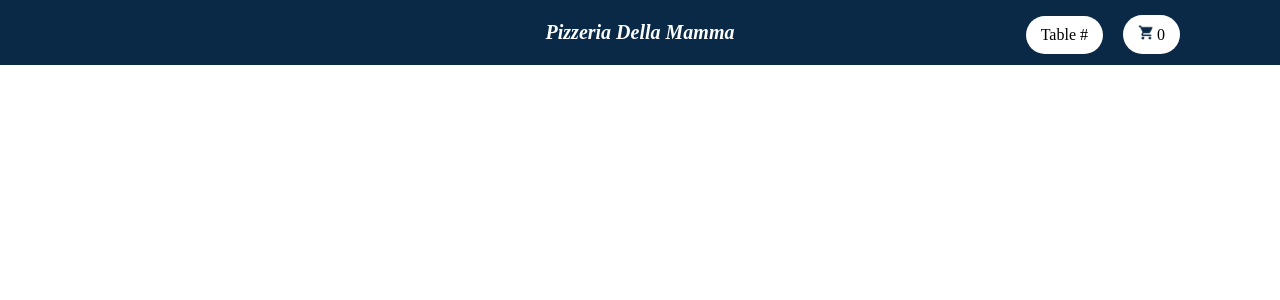
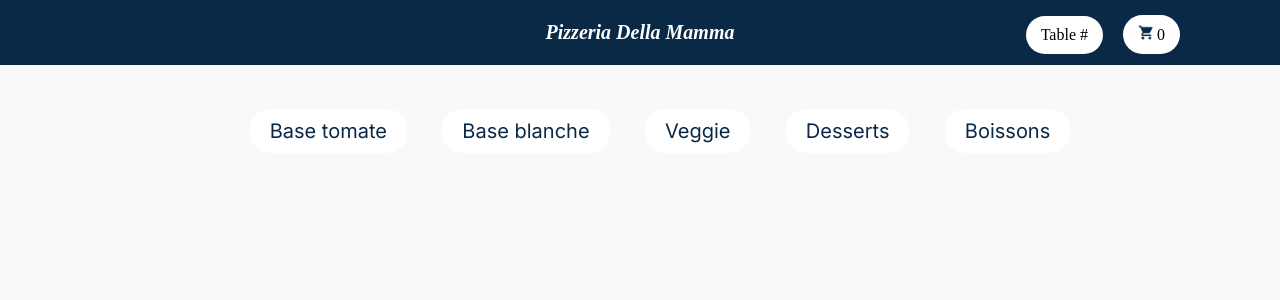
Before and after one commit to bkenzia/Pizzeria-Della-Mamma, an Angular app: page / in a window 1280 px wide. Shown: the top 300 px of the page. Built offline with nearby package versions, Linux system fonts and the light colour scheme.

Commit message:
[FEATURE] création HTML CSS component filtre catégories + style.css
création HTML CSS du filtre catégories
quelques ajouts de styles comme les fonts Inter et Playfair + le bacgroundcolor du site ont été ajouté respectivement en  index.html et style.css

```diff
--- a/src/app/app.component.html
+++ b/src/app/app.component.html
@@ -1 +1,3 @@
 <app-header></app-header>
+
+<app-filter-by-tag></app-filter-by-tag>
--- a/src/app/app.module.ts
+++ b/src/app/app.module.ts
@@ -4,11 +4,13 @@ import { BrowserModule } from '@angular/platform-browser';
 import { AppRoutingModule } from './app-routing.module';
 import { AppComponent } from './app.component';
 import { HeaderComponent } from './components/header/header.component';
+import { FilterByTagComponent } from './components/filter-by-tag/filter-by-tag.component';
 
 @NgModule({
   declarations: [
     AppComponent,
-    HeaderComponent
+    HeaderComponent,
+    FilterByTagComponent
   ],
   imports: [
     BrowserModule,
--- /dev/null
+++ b/src/app/components/filter-by-tag/filter-by-tag.component.css
@@ -0,0 +1,27 @@
+ul{
+    display: flex;
+    justify-content: space-around;
+    margin: 55px 15%;
+}
+
+li{
+    list-style-type: none;
+    font-family: 'Inter', sans-serif;;
+
+}
+
+a{
+    color: #092947;
+    background-color: white;
+    border-radius: 20px;
+    text-decoration: none;
+    font-size: 20px;
+    padding: 10px 20px;
+}
+
+a:hover{
+    color: white;
+    background-color: #092947;
+    border-radius: 20px;
+    transition-duration: 500ms;
+}
--- /dev/null
+++ b/src/app/components/filter-by-tag/filter-by-tag.component.html
@@ -0,0 +1,8 @@
+
+<ul class="filterTag">
+    <li><a routerLink="">Base tomate</a></li>
+    <li><a routerLink="">Base blanche</a></li>
+    <li><a routerLink="">Veggie</a></li>
+    <li><a routerLink="">Desserts</a></li>
+    <li><a routerLink="">Boissons</a></li>
+</ul>
--- a/src/index.html
+++ b/src/index.html
@@ -6,6 +6,12 @@
   <base href="/">
   <meta name="viewport" content="width=device-width, initial-scale=1">
   <link rel="icon" type="image/x-icon" href="favicon.ico">
+
+  <link rel="preconnect" href="https://fonts.googleapis.com">
+  <link rel="preconnect" href="https://fonts.gstatic.com" crossorigin>
+  <link href="https://fonts.googleapis.com/css2?family=Inter&family=Playfair+Display:wght@700&display=swap" rel="stylesheet">
+
+
 </head>
 <body>
   <app-root></app-root>
--- a/src/styles.css
+++ b/src/styles.css
@@ -1 +1,12 @@
 @import "../node_modules/normalize.css/normalize.css";
+
+/* Font pour le css
+
+font-family: 'Inter', sans-serif;
+font-family: 'Playfair Display', serif;
+
+*/
+
+body{
+    background-color: #f9f9f9;
+}
```
Also changed, not shown: src/app/components/filter-by-tag/filter-by-tag.component.ts (added, +10 -0 lines), 1 other file (tests, documents, lock files or other folders).
